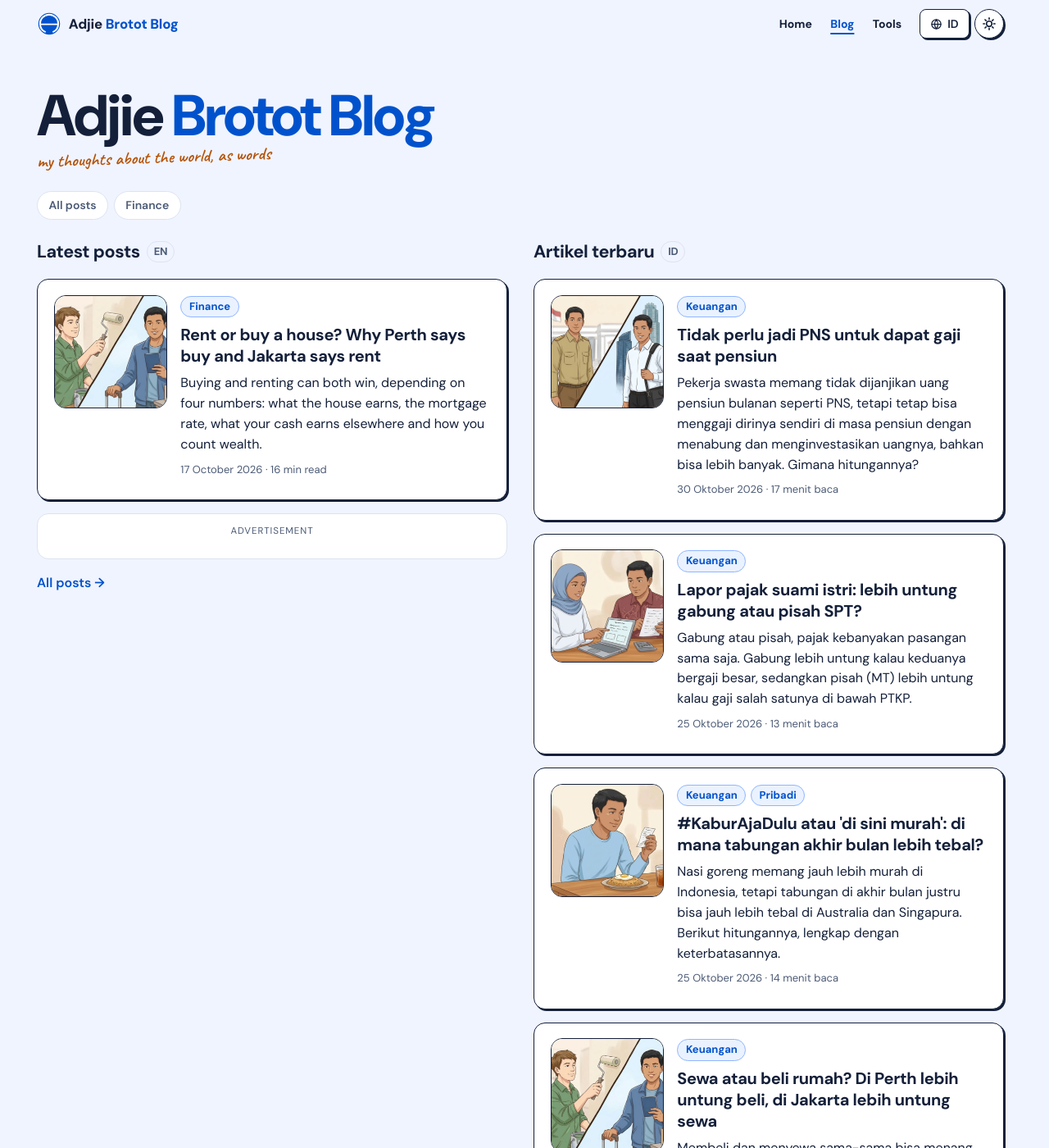
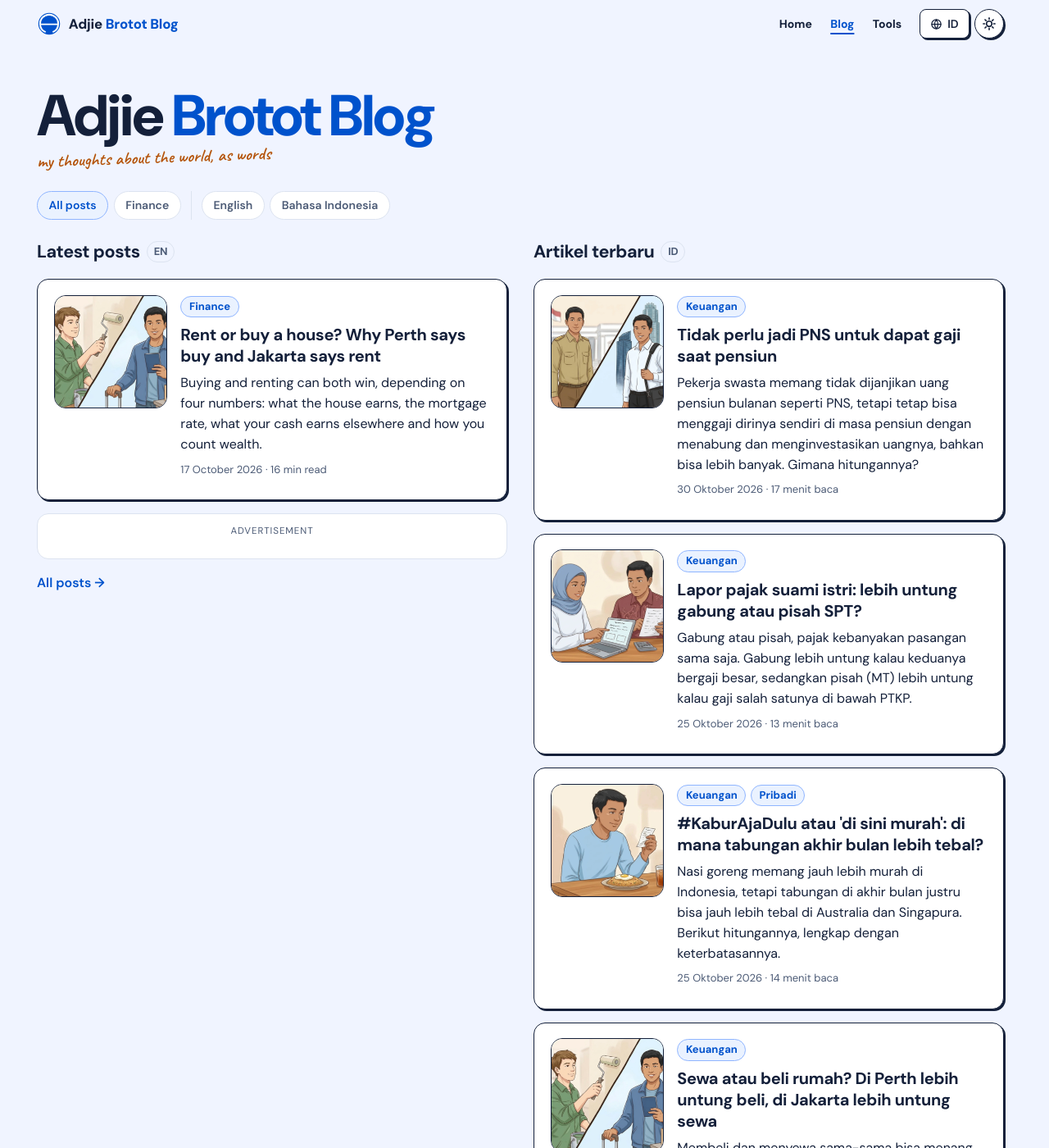
Before and after one commit to adjiebrotot/blog, a Jekyll site: the page built from index.html, in a window 1280 px wide and 1400 px high. Shown: the whole window at 82% size. Built offline with Jekyll 4.4.1, drawn with Linux system fonts in a browser that asks for light colours.

Commit message:
Point Blog and All posts to the landing page, add a language filter to the category pills
The Blog link in the family bar and the All posts pill now open the
language-agnostic landing page (/), so readers see posts in every language.
The cat-nav gains English and Bahasa Indonesia pills: on the landing page they
open each language's home; elsewhere the current language is marked and the
other opens the paired page (or that language's home).

Co-Authored-By: Claude Opus 5.5 <noreply@anthropic.com>
Claude-Session: https://claude.ai/code/session_01LjR4mifSUJCAv2Xhd2eH5Q

```diff
--- a/_includes/header.html
+++ b/_includes/header.html
@@ -13,7 +13,7 @@
     <div class="bar-actions">
       <nav class="family-nav" aria-label="{{ t.sites }}">
         <a href="{{ site.links.home }}">{{ t.nav_home }}</a>
-        <a class="is-site" href="{{ '/' | append: lang | append: '/' | relative_url }}"{% if _is_home %} aria-current="page"{% endif %}>{{ t.nav_blog }}</a>
+        <a class="is-site" href="{{ '/' | relative_url }}"{% if page.layout == "landing" %} aria-current="page"{% endif %}>{{ t.nav_blog }}</a>
         <a href="{{ site.links.tools }}">{{ t.nav_tools }}</a>
       </nav>
       {%- comment -%} Only when this exact page also exists in the other language. {%- endcomment -%}
@@ -50,10 +50,25 @@
   {%- if _used.size > 0 %}
 <nav class="container cat-nav" aria-label="{{ t.categories }}">
   <ul>
-    <li><a href="{{ '/' | append: lang | append: '/' | relative_url }}"{% if page.layout == "home" %} aria-current="page"{% endif %}>{{ t.all }}</a></li>
+    <li><a href="{{ '/' | relative_url }}"{% if page.layout == "landing" %} aria-current="page"{% endif %}>{{ t.all }}</a></li>
     {%- for _c in site.data.categories %}{% if _used contains _c.key %}
     <li><a href="{{ _c[lang].url | relative_url }}"{% if page.category == _c.key %} aria-current="page"{% endif %}>{{ _c[lang].label }}</a></li>
     {%- endif %}{% endfor %}
+    {%- comment -%}
+      The language filter. On the landing page (all languages) each pill opens
+      that language's home. Elsewhere this page's language is the current pill,
+      and the other one opens the same page in that language, or its home.
+    {%- endcomment -%}
+    {%- for _l in site.languages %}
+      {%- if page.layout == "landing" -%}
+        {%- assign _href = '/' | append: _l | append: '/' -%}{%- assign _cur = false -%}
+      {%- elsif _l == lang -%}
+        {%- assign _href = page.url -%}{%- assign _cur = true -%}
+      {%- else -%}
+        {%- assign _href = other_url -%}{%- assign _cur = false -%}
+      {%- endif %}
+    <li{% if forloop.first %} class="lang-filter"{% endif %}><a href="{{ _href | relative_url }}" hreflang="{{ _l }}" lang="{{ _l }}"{% if _cur %} aria-current="page"{% endif %}>{{ site.data.i18n[_l].name }}</a></li>
+    {%- endfor %}
   </ul>
 </nav>
   {%- endif -%}
--- a/assets/css/blog.css
+++ b/assets/css/blog.css
@@ -159,6 +159,8 @@ a.btn-theme { color: var(--text); }
 }
 .cat-nav ul::-webkit-scrollbar { display: none; }
 .cat-nav li { flex-shrink: 0; }
+/* The language pills sit after the categories, behind a thin rule. */
+.cat-nav li.lang-filter { margin-left: 0.35rem; padding-left: 0.75rem; border-left: 1px solid var(--border); }
 .cat-nav a {
   display: inline-block; padding: 0.35rem 0.85rem; border-radius: var(--radius-pill);
   border: 1px solid var(--border); background: var(--card-bg);
```
